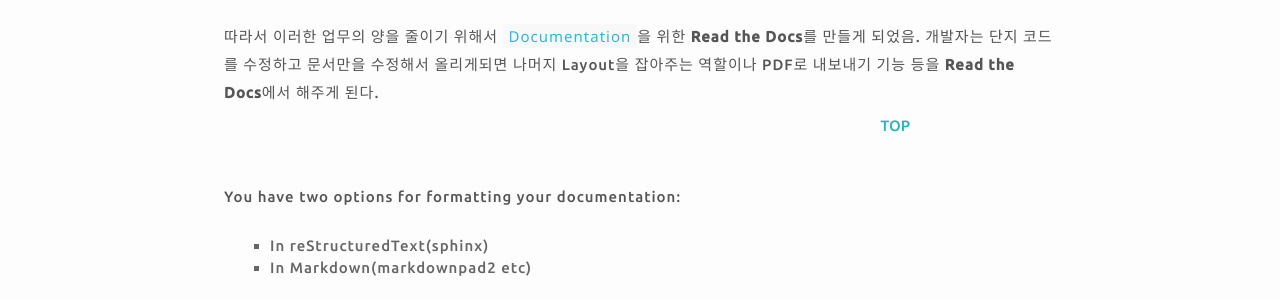
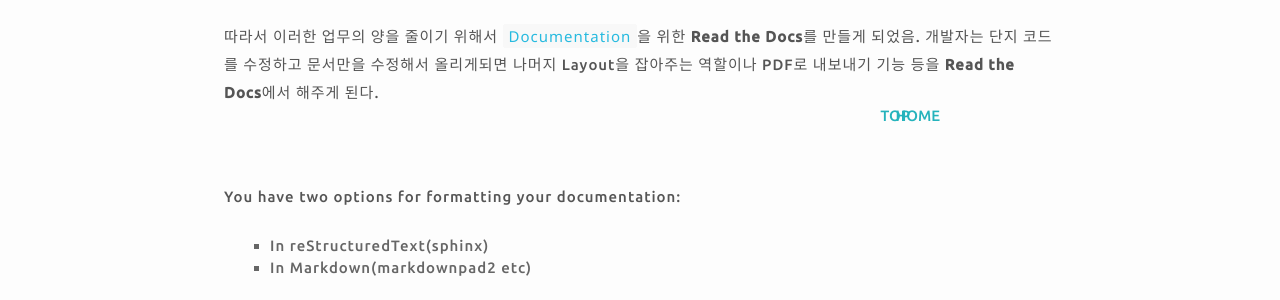
Before and after one commit to plus4070/plus4070.github.io, a Jekyll site: the page built from _posts/2016-03-15-ReadTheDocs.md, in a window 1280 px wide. Shown: the part 743-1043 px from the top of the page. Built offline with Jekyll 4.4.1, drawn with Linux system fonts in a browser that asks for light colours; nearby versions of some CDN libraries; comment, search, counter and statistics services are not loaded.

Commit message:
Add Home button

```diff
--- a/_layouts/post.html
+++ b/_layouts/post.html
@@ -41,6 +41,7 @@
 </div>
 
 <a href="#" class="top-btn">TOP</a>
+<a href="http://plus4070.github.io/" class="home-btn">HOME</a>
 
 {% include share.html %}
 
--- a/_sass/_layout.scss
+++ b/_sass/_layout.scss
@@ -119,8 +119,14 @@
 
 .top-btn {
   position: fixed;
-  bottom: 20px;
+  bottom: 30px;
   right: 370px;
+}
+
+.home-btn {
+  position: fixed;
+  bottom: 30px;
+  right: 340px;
 }
 
 .line-truncate {
```
